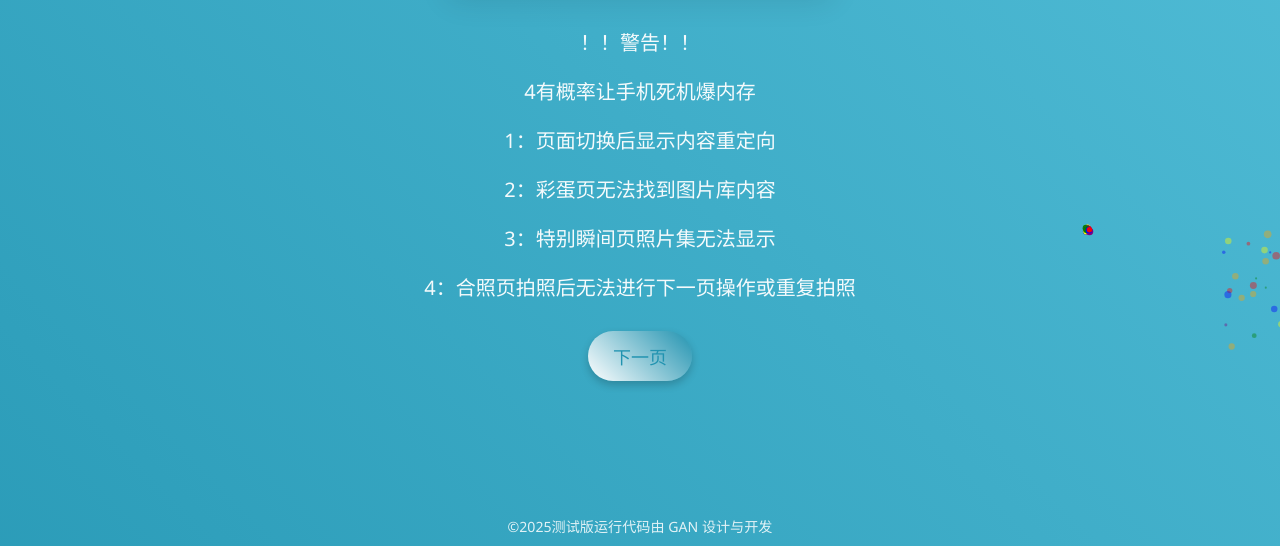
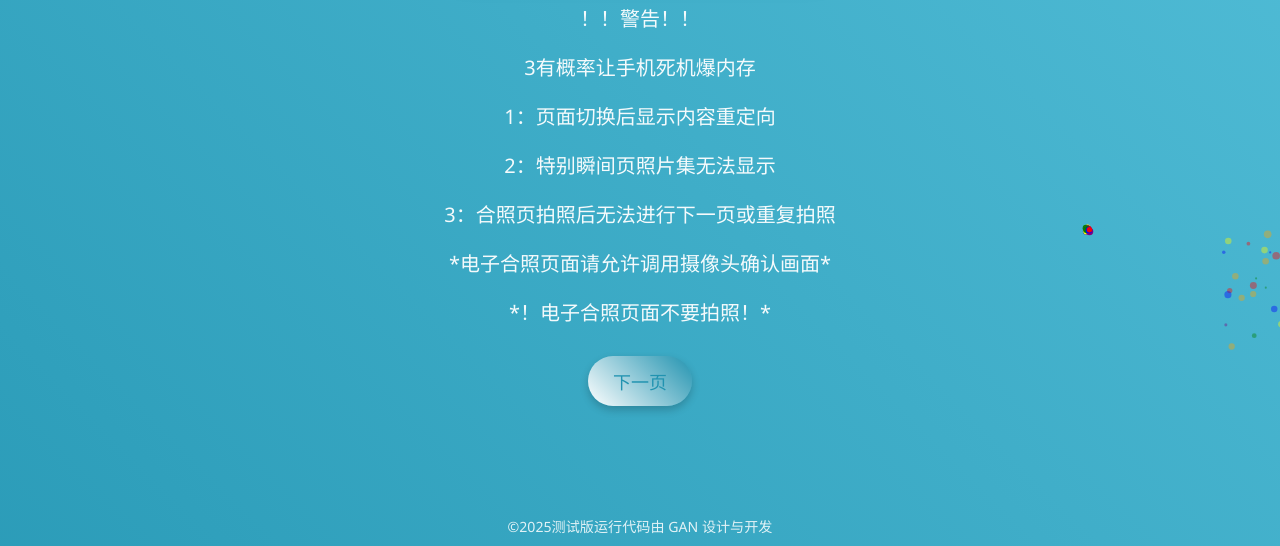
Before and after one commit to GANXIANPENG/ceshi.github.io, a plain HTML site: page index.html in a window 1280 px wide. Shown: the part 254-800 px from the top of the page. Drawn offline with Linux system fonts and the light colour scheme.

Commit message:
Update index.html

```diff
--- a/index.html
+++ b/index.html
@@ -218,11 +218,12 @@
     <div class="section" id="section1">
       <h1>祝李老师毕业快乐！🎓🎉</h1>
       <p>！！警告！！</p>
-      <p>4有概率让手机死机爆内存</p>
+      <p>3有概率让手机死机爆内存</p>
       <p>1：页面切换后显示内容重定向</p>
-      <p>2：彩蛋页无法找到图片库内容</p>
-      <p>3：特别瞬间页照片集无法显示</p>
-      <p>4：合照页拍照后无法进行下一页操作或重复拍照</p>
+      <p>2：特别瞬间页照片集无法显示</p>
+      <p>3：合照页拍照后无法进行下一页或重复拍照</p>
+      <p>*电子合照页面请允许调用摄像头确认画面*</p>
+      <p>*！电子合照页面不要拍照！*</p>
       <button onclick="nextSlide()">下一页</button>
       <!-- 烟花 canvas -->
       <canvas id="fireworksCanvasFirst"></canvas>
@@ -232,6 +233,7 @@
     <div class="section" id="section2" style="animation-delay: 0.3s;">
       <h1>电子合照</h1>
       <p>请允许调用摄像头进行拍照</p>
+      <p>！测试版网站 请谨慎操作！</p>
       <video id="video" width="320" height="240" autoplay playsinline style="border:1px solid #ccc;"></video>
       <br>
       <button id="captureButton" onclick="capturePhoto()">拍照</button>
@@ -243,7 +245,7 @@
     <!-- 小游戏页面 -->
     <div class="section" id="section3" style="animation-delay: 0.6s;">
       <h1>等待时活动下手指</h1>
-      <p>等待拍摄照片上传后台图库..</p>
+      <p>等待拍摄照片上传服务器图库..</p>
       <div class="progress-container">
         <div class="progress-bar"></div>
       </div>
```
